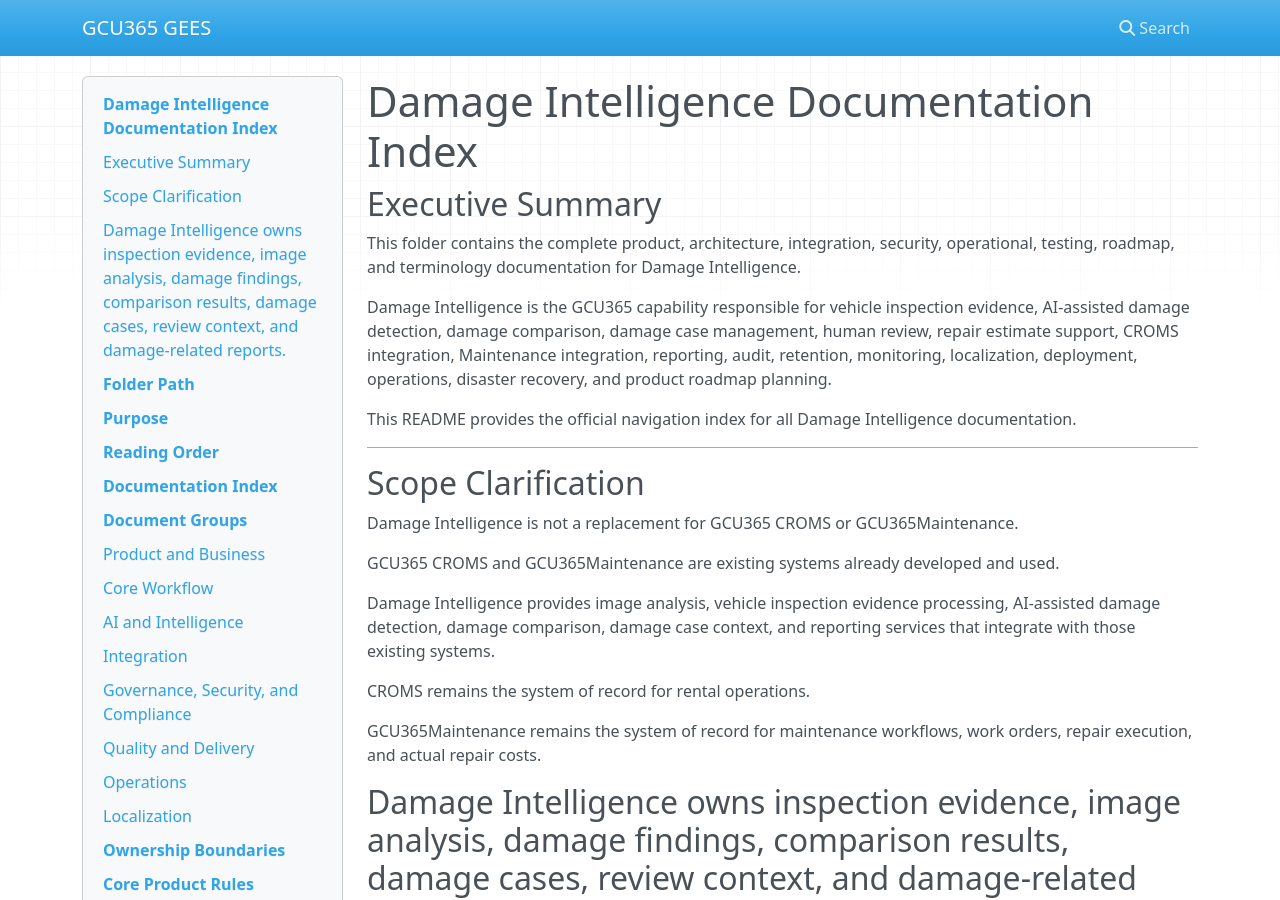
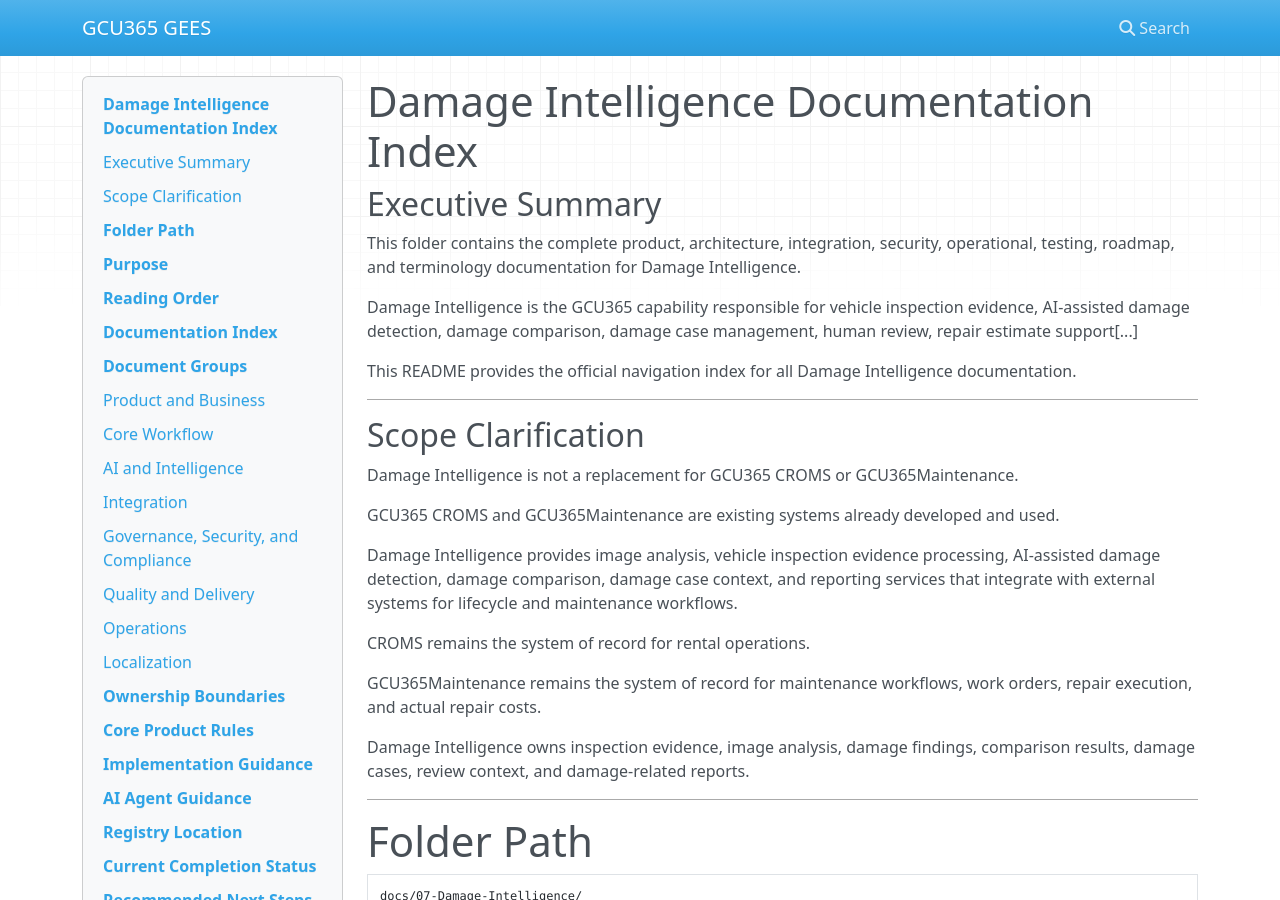
Before and after one commit to My10Sons/GCU365GEES, an MkDocs documentation site: the page built from docs/07-Damage-Intelligence/README.md, in a window 1280 px wide and 900 px high. Built offline with MkDocs 1.6.1, drawn with Linux system fonts in a browser that asks for light colours; nearby versions of some CDN libraries; some of the changed text lies outside the part shown.

Commit message:
DI-README: Clarify Damage Intelligence integration scope

```diff
--- a/docs/07-Damage-Intelligence/README.md
+++ b/docs/07-Damage-Intelligence/README.md
@@ -22,24 +22,26 @@
 
 This folder contains the complete product, architecture, integration, security, operational, testing, roadmap, and terminology documentation for Damage Intelligence.
 
-Damage Intelligence is the GCU365 capability responsible for vehicle inspection evidence, AI-assisted damage detection, damage comparison, damage case management, human review, repair estimate support, CROMS integration, Maintenance integration, reporting, audit, retention, monitoring, localization, deployment, operations, disaster recovery, and product roadmap planning.
+Damage Intelligence is the GCU365 capability responsible for vehicle inspection evidence, AI-assisted damage detection, damage comparison, damage case management, human review, repair estimate support[...]
 
 This README provides the official navigation index for all Damage Intelligence documentation.
 
 ---
+
 ## Scope Clarification
 
 Damage Intelligence is not a replacement for GCU365 CROMS or GCU365Maintenance.
 
 GCU365 CROMS and GCU365Maintenance are existing systems already developed and used.
 
-Damage Intelligence provides image analysis, vehicle inspection evidence processing, AI-assisted damage detection, damage comparison, damage case context, and reporting services that integrate with those existing systems.
+Damage Intelligence provides image analysis, vehicle inspection evidence processing, AI-assisted damage detection, damage comparison, damage case context, and reporting services that integrate with external systems for lifecycle and maintenance workflows.
 
 CROMS remains the system of record for rental operations.
 
 GCU365Maintenance remains the system of record for maintenance workflows, work orders, repair execution, and actual repair costs.
 
 Damage Intelligence owns inspection evidence, image analysis, damage findings, comparison results, damage cases, review context, and damage-related reports.
+
 ---
 # Folder Path
 
```
Also changed, not shown: other parts of docs/07-Damage-Intelligence/README.md (+2 -2 lines).
